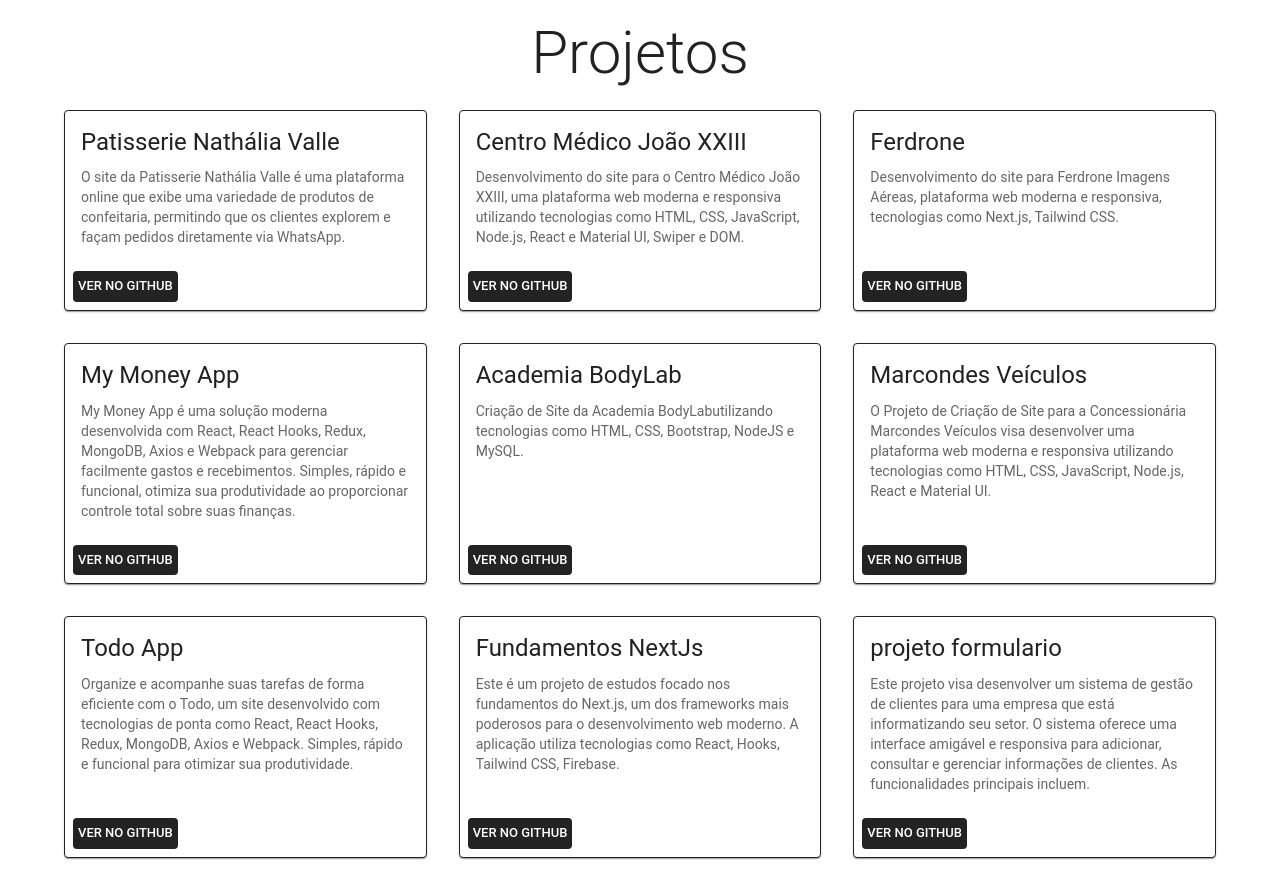
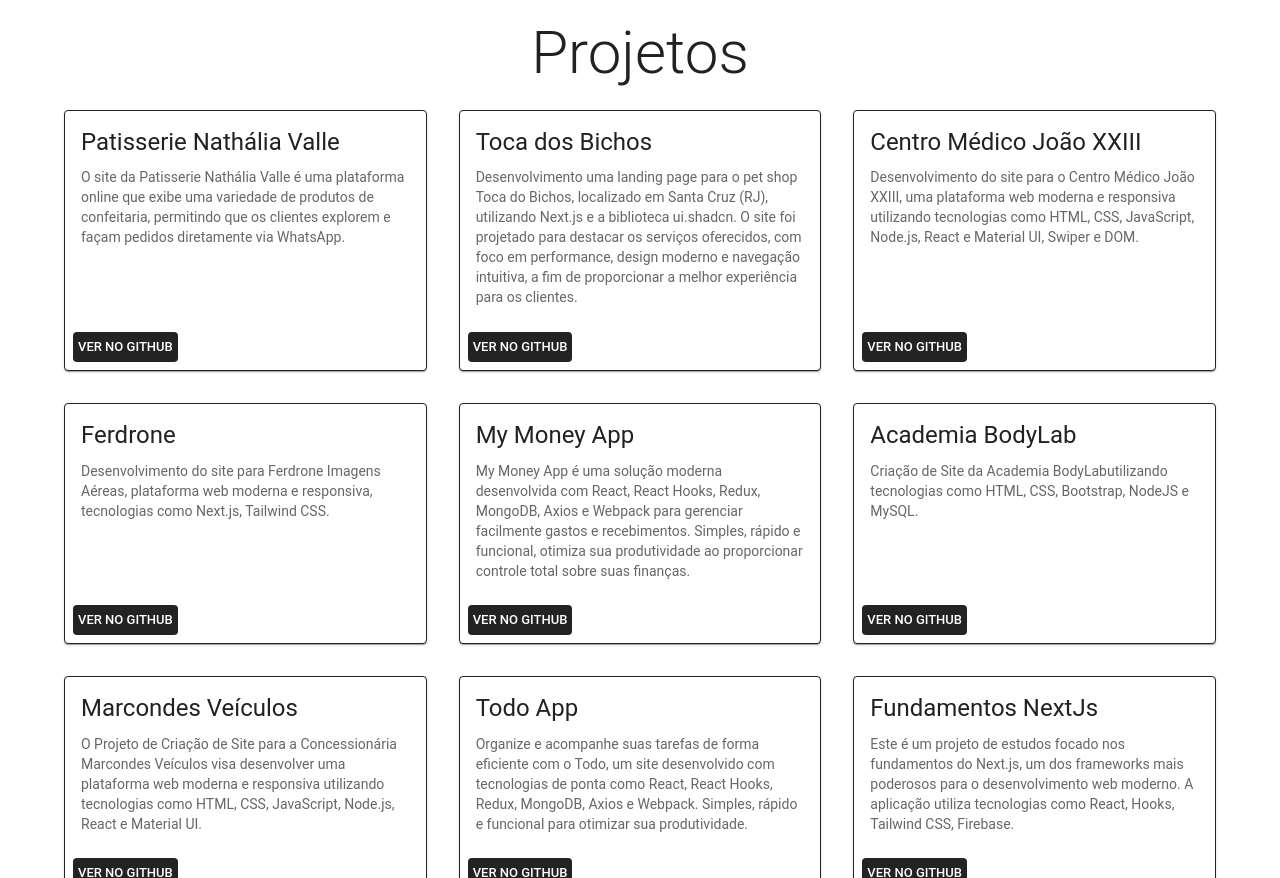
Before and after one commit to britolmbs/my-portifolio, a React (Vite) app: page / in a window 1280 px wide. Shown: the part 1240-2118 px from the top of the page. Built offline with nearby package versions, Linux system fonts and the light colour scheme.

Commit message:
Projeto toca dos Bichos

```diff
--- a/src/pages/Home/sections/Projects/Projects.tsx
+++ b/src/pages/Home/sections/Projects/Projects.tsx
@@ -7,6 +7,12 @@ const Projects = () => {
             name: "Patisserie Nathália Valle",
             description: "O site da Patisserie Nathália Valle é uma plataforma online que exibe uma variedade de produtos de confeitaria, permitindo que os clientes explorem e façam pedidos diretamente via WhatsApp.",
             url: "https://github.com/britolmbs/patisserie",
+        },
+
+        {
+            name: "Toca dos Bichos",
+            description: "Desenvolvimento uma landing page para o pet shop Toca do Bichos, localizado em Santa Cruz (RJ), utilizando Next.js e a biblioteca ui.shadcn. O site foi projetado para destacar os serviços oferecidos, com foco em performance, design moderno e navegação intuitiva, a fim de proporcionar a melhor experiência para os clientes.",
+            url: "https://github.com/britolmbs/toca-dos-bichos",
         },
 
         {
```
